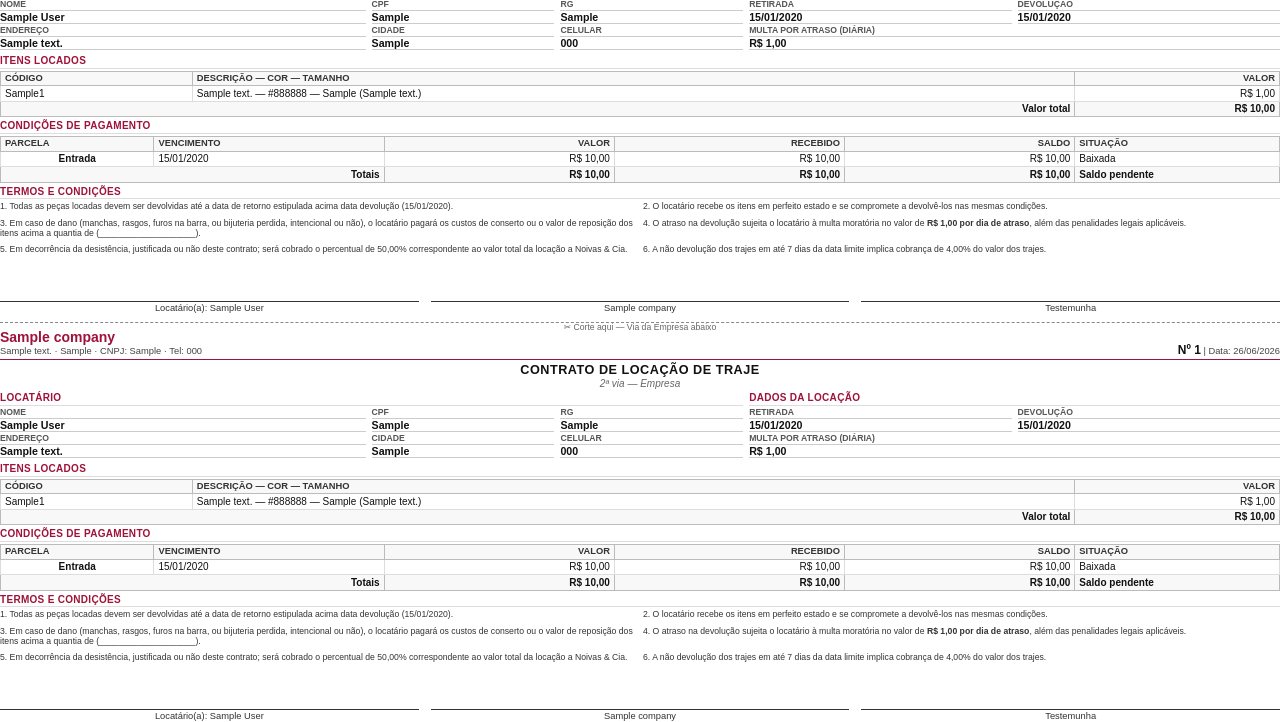
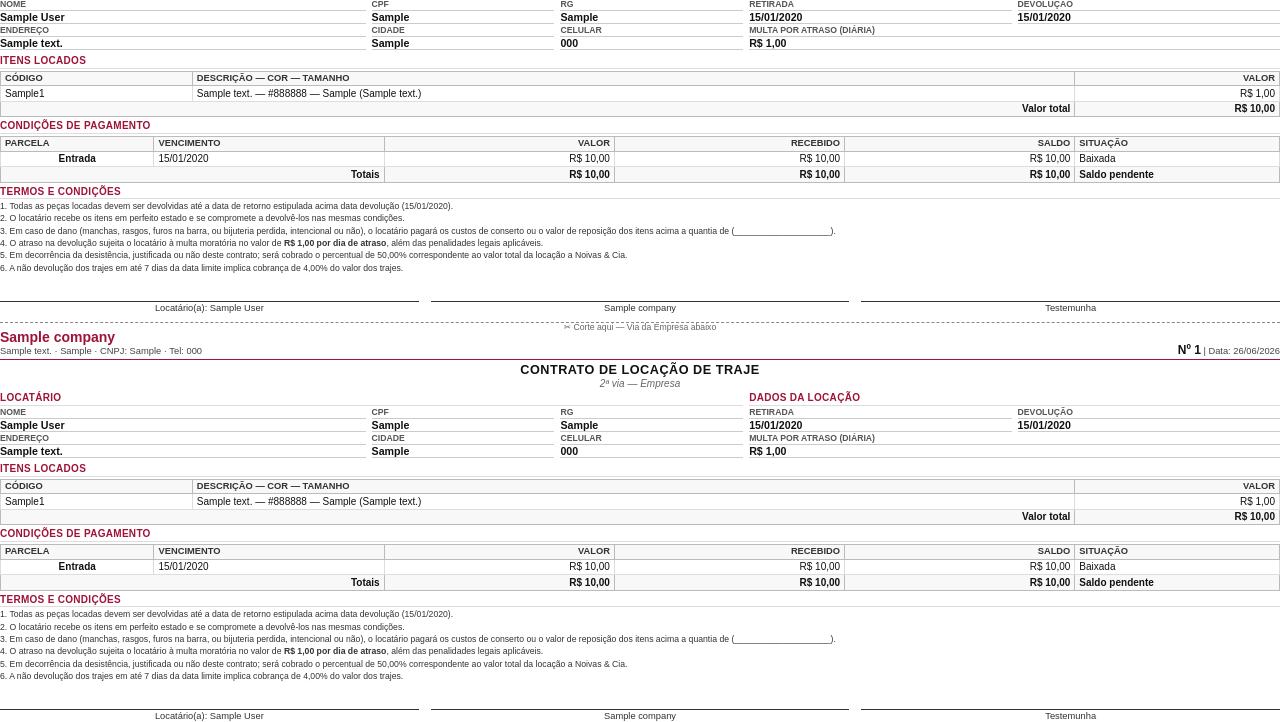
Before and after one commit to elvertoni/noivaecia, a Django app: page /locacoes/1/contrato/ in a window 1280 px wide. Shown: the part 153-875 px from the top of the page. Run offline with Django 5.2, Linux system fonts and the light colour scheme; a user stored in the database is signed in; tables that the repository leaves empty hold one stand-in row (values such as "Sample post"); some libraries are stand-ins or nearby versions.

Commit message:
fix(rentals): display contract clauses in vertical single-column list to prevent text overlapping

```diff
--- a/templates/rentals/rental_contract.html
+++ b/templates/rentals/rental_contract.html
@@ -129,10 +129,10 @@
     .clauses {
       font-size: 6.5pt;
       color: #333;
-      line-height: 1.2;
-      display: grid;
-      grid-template-columns: 1fr 1fr;
-      gap: 6px;
+      line-height: 1.25;
+      display: flex;
+      flex-direction: column;
+      gap: 1.5px;
     }
     .clauses p { margin-bottom: 0px; }
 
```
